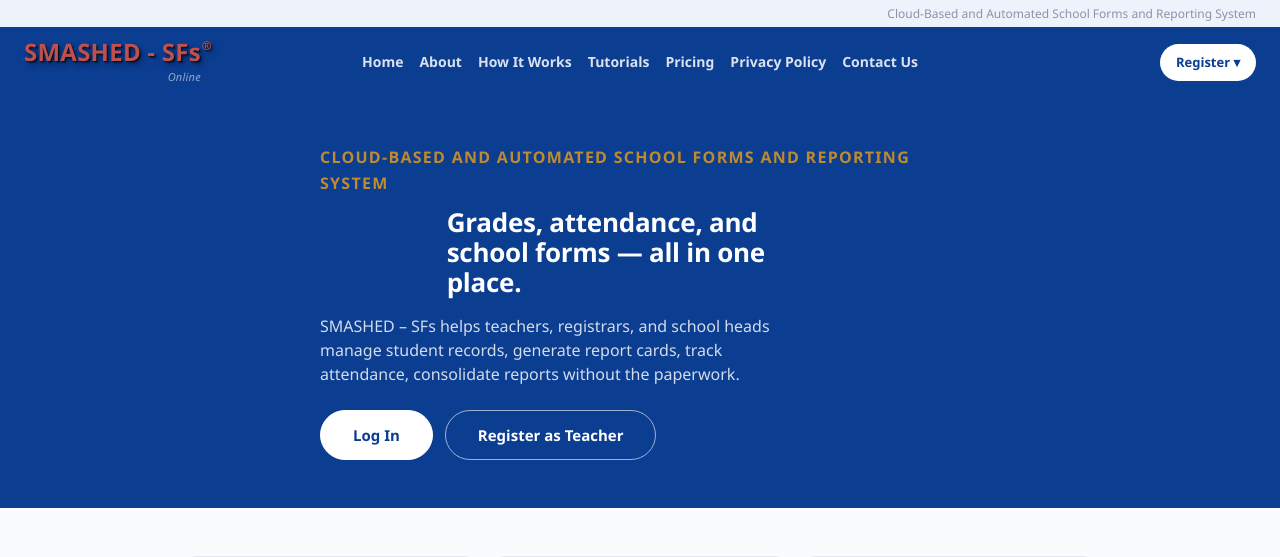
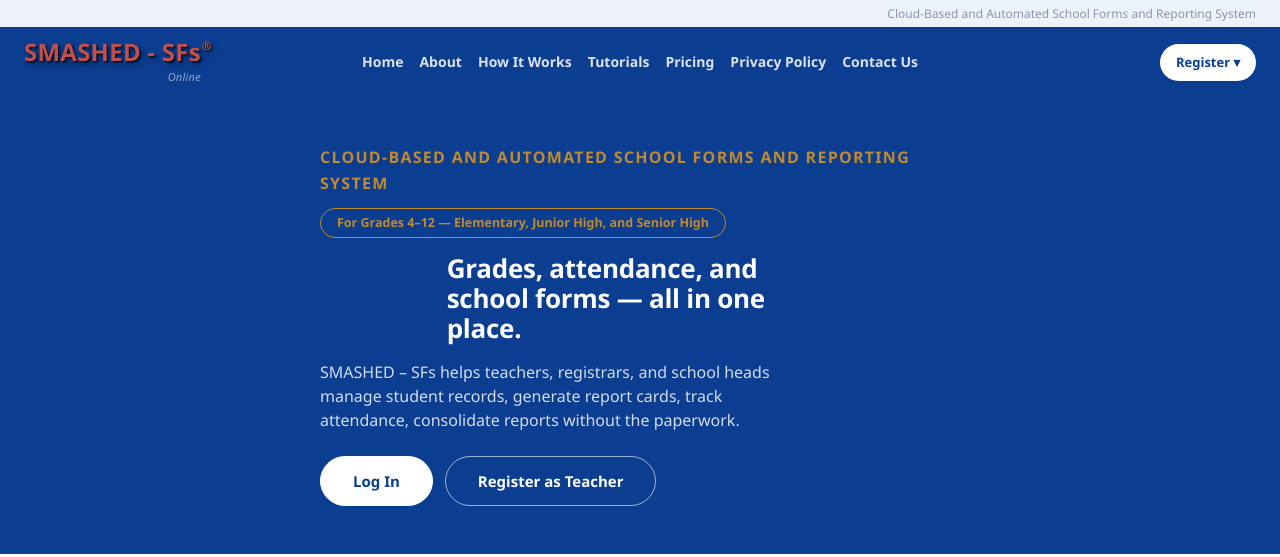
Before and after one commit to civ1977/smashed_sfs_project, a Django app: page / in a window 1280 px wide. Shown: the top 557 px of the page. Run offline with Django 5.2, Linux system fonts and the light colour scheme; parts of the project's set-up code (start-up, migrations or seed data) failed here and were passed over.

Commit message:
Add "Grades 4-12" scope badge to landing hero
Clarifies the system isn't limited to Senior High School, matching
the "Hindi lang pang Senior High School, PWEDE mula GRADE 4 to GRADE
12!" point from the Online Edition announcement post. Shown as a
gold-outlined pill between the eyebrow and headline.

Co-Authored-By: Claude Sonnet 5 <noreply@anthropic.com>

```diff
--- a/smashed_sfs/templates/accounts/landing.html
+++ b/smashed_sfs/templates/accounts/landing.html
@@ -6,6 +6,7 @@
 <div class="landing-banner">
     <div class="landing-banner-inner">
         <div class="landing-eyebrow">Cloud-Based and Automated School Forms and Reporting System</div>
+        <div class="landing-grade-badge">For Grades 4&ndash;12 &mdash; Elementary, Junior High, and Senior High</div>
         <h1 class="landing-headline">Grades, attendance, and school forms &mdash; all in one place.</h1>
         <p class="landing-sub">
             SMASHED &ndash; SFs helps teachers, registrars, and school heads manage student records,
@@ -113,6 +114,17 @@
         color: var(--gold);
         font-weight: 700;
         margin-bottom: var(--space-3);
+    }
+    .landing-grade-badge {
+        display: inline-block;
+        font-family: var(--font-body);
+        font-size: 12.5px;
+        font-weight: 700;
+        color: var(--gold);
+        border: 1px solid var(--gold);
+        border-radius: var(--radius-pill);
+        padding: var(--space-1) var(--space-4);
+        margin-bottom: var(--space-4);
     }
     .landing-headline {
         font-size: 38px;
```
